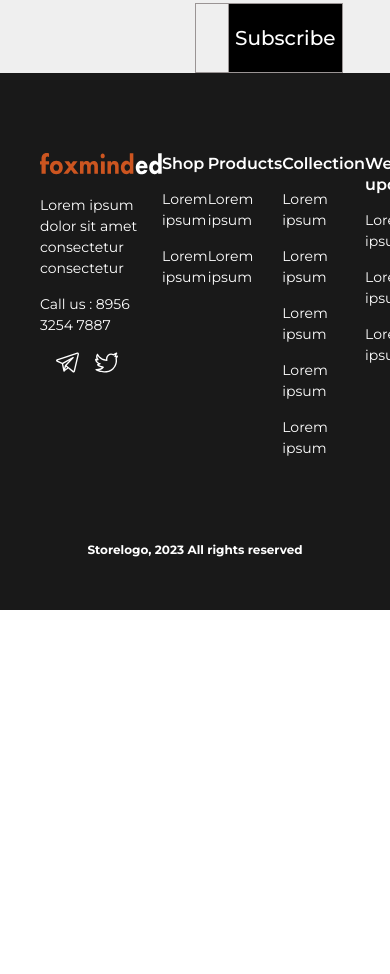
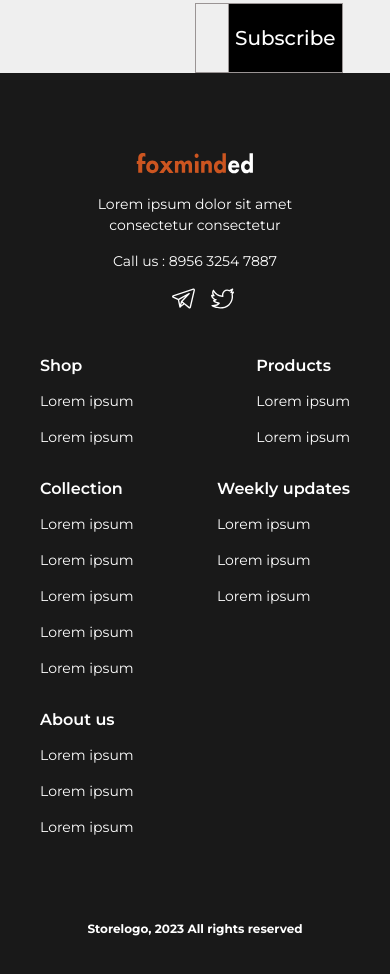
Before and after one commit to tophcore9/tech-shop, a plain HTML site: page task_2.8/main.html in a window 390 px wide. Shown: the part 2184-3158 px from the top of the page. Before the commit the page ends 2794 px from the top, so only its background shows below. Drawn offline with Linux system fonts and the light colour scheme.

Commit message:
Add responsiveness for footer

```diff
--- a/task_2.8/css/footer/footer.scss
+++ b/task_2.8/css/footer/footer.scss
@@ -25,7 +25,25 @@
     justify-content: space-between;
 }
 
+@media (max-width: 1015px) {
+    .footer__top-part {
+        justify-content: center;
+        flex-wrap: wrap;
+    }
+}
+
+.footer-blocks {
+    width: 100%;
+
+    display: flex;
+    justify-content: space-between;
+    flex-wrap: wrap;
+    gap: 30px;
+}
+
 .contact-block {
+    margin-bottom: 45px;
+
     max-width: 276px;
 
     &>p {
@@ -33,13 +51,28 @@
     }
 }
 
+@media (max-width: 1015px) {
+    .contact-block {
+        display: flex;
+        flex-direction: column;
+        text-align: center;
+    }
+}
+
 .network-icons {
     display: flex;
     gap: 16px;
 }
+@media (max-width: 1015px) {
+    .network-icons {
+        justify-content: center;
+    }
+}
 
 .footer-logo {
     margin-bottom: 20px;
+
+    max-height: 21px;
 }
 
 .footer-title {
--- a/task_2.8/main.html
+++ b/task_2.8/main.html
@@ -115,6 +115,7 @@
                         </div>
                     </div>
 
+                    <div class="footer-blocks">
                         <div class="footer-block">
                             <h1 class="footer-title">Shop</h1>
                             <ul class="footer-list">
@@ -156,6 +157,7 @@
                             </ul>
                         </div>
                     </div>
+                </div>
 
                 <div class="footer__down-part">Storelogo, 2023 All rights reserved</div>
             </div>
```
Also changed, not shown: task_2.8/history.html (+2 -0 lines), task_2.8/shop.html (+2 -0 lines), task_2.8/css/footer/footer.css, 1 other file. Lines whose indentation alone changed are shown as unchanged.
